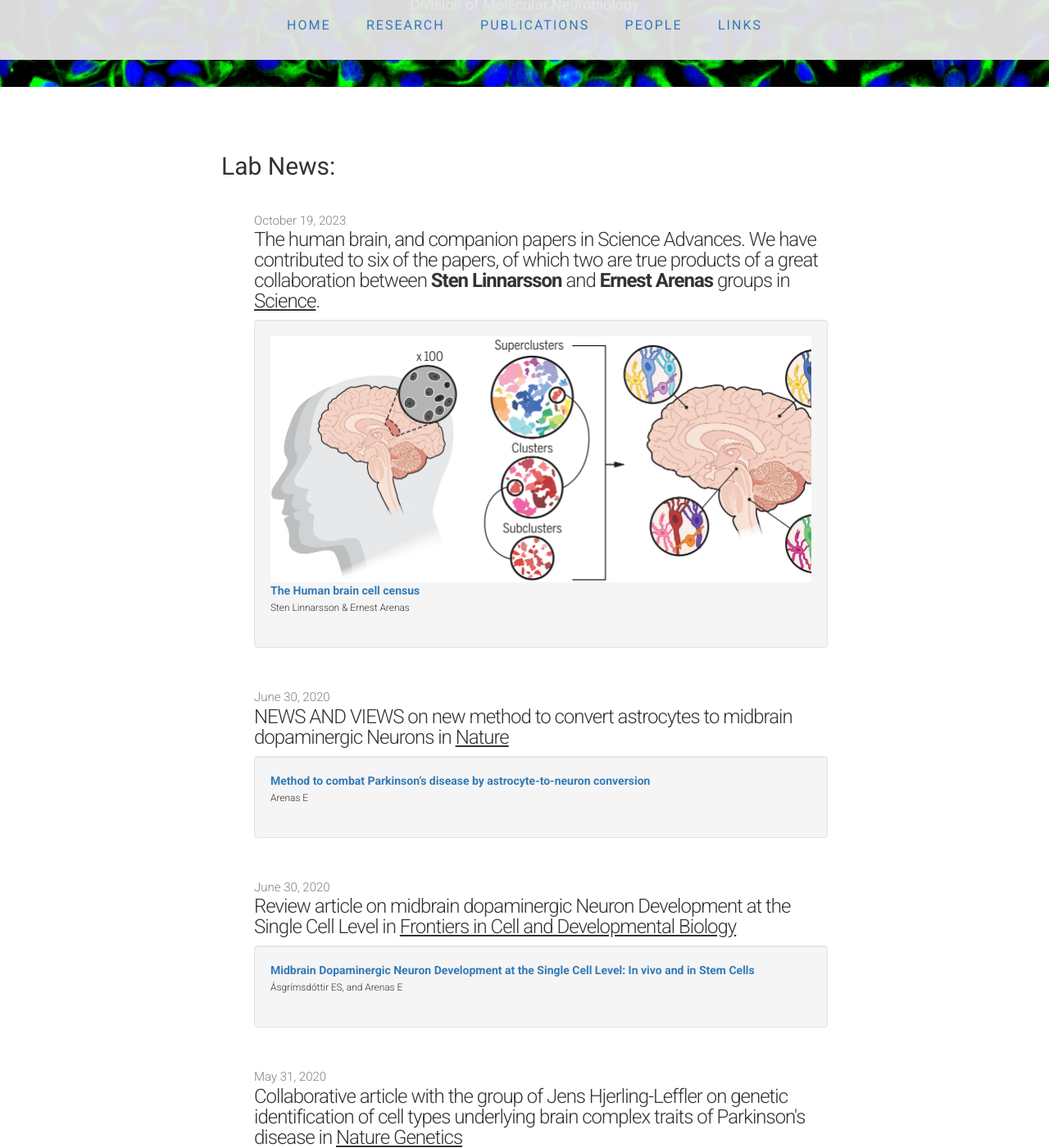
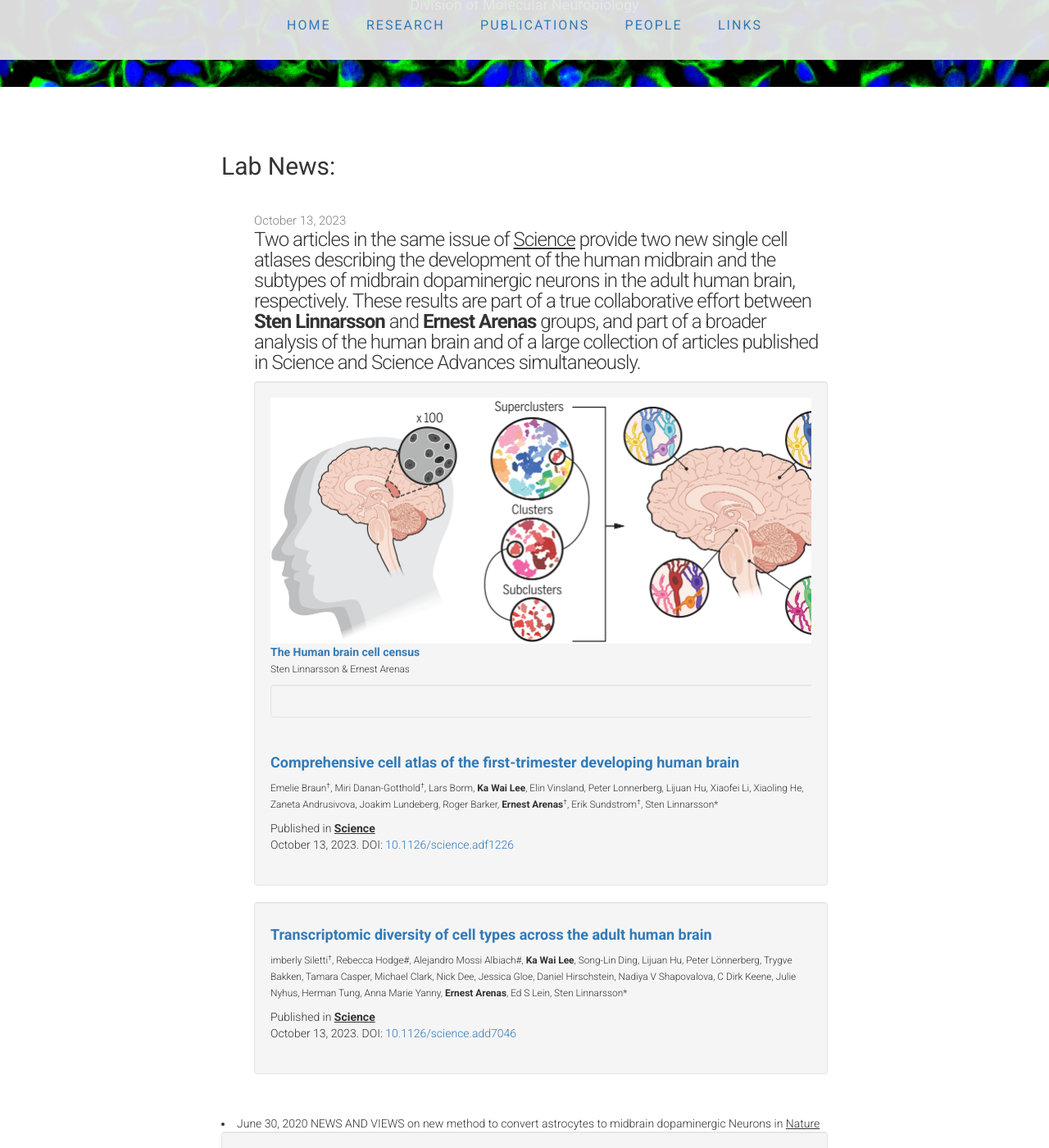
Before and after one commit to ArenasLab/arenaslab.github.io, a Jekyll site: the page index.html, which Jekyll copies as it is, in a window 1280 px wide and 1400 px high, scrolled down 364 px. Shown: the whole window at 82% size. Built offline with Jekyll 4.4.1, drawn with Linux system fonts in a browser that asks for light colours; comment, search, counter and statistics services are not loaded.

Commit message:
Update index.html

```diff
--- a/index.html
+++ b/index.html
@@ -101,8 +101,8 @@
 
 :END TEMPLATE -->
 <li>
-            <span class="post-date">October 19, 2023</span>
-            <span class="post-link">The human brain, and companion papers in Science Advances. We have contributed to six of the papers, of which two are true products of a great collaboration between <b>Sten Linnarsson</b> and <b>Ernest Arenas</b> groups in <u>Science</u>.</span>
+            <span class="post-date">October 13, 2023</span>
+            <span class="post-link">Two articles in the same issue of <u>Science</u> provide two new single cell atlases describing the development of the human midbrain and the subtypes of midbrain dopaminergic neurons in the adult human brain, respectively. These results are part of a true collaborative effort between <b>Sten Linnarsson</b> and <b>Ernest Arenas</b> groups, and part of a broader analysis of the human brain and of a large collection of articles published in Science and Science Advances simultaneously.</span>
           </li>
           <div class="well">
             <li class="media">
@@ -110,6 +110,34 @@
                 <img class="pull-left" style="margin-right:10px;" src="/img/science.add7046-fa.jpg" height="300px";>
                   <strong class="media-heading"><a href="https://www.science.org/toc/science/382/6667">The Human brain cell census</a></strong>
                 <p><small>Sten Linnarsson & Ernest Arenas</small></p>
+
+<div class="well">
+              <li class="media">
+                <div class="media-body">
+                  <h4><b><a href="https://pubmed.ncbi.nlm.nih.gov/37824650/" target="_blank">Comprehensive cell atlas of the first-trimester developing human brain</a></b></h4>
+                  <p></p>
+                  <small>Emelie Braun<sup>&#8224;</sup>, Miri Danan-Gotthold<sup>&#8224;</sup>, Lars Borm, <b>Ka Wai Lee</b>, Elin Vinsland, Peter Lonnerberg, Lijuan Hu, Xiaofei Li, Xiaoling He, Zaneta Andrusivova, Joakim Lundeberg, Roger Barker, <b>Ernest Arenas</b><sup>&#8224;</sup>, Erik Sundstrom<sup>&#8224;</sup>, Sten Linnarsson*</small>
+                  <p></p>
+                  <p>Published in <strong><u>Science</u></strong><br>
+                  October 13, 2023. DOI: <a href="https://doi.org/10.1126/science.adf1226" target="_blank">10.1126/science.adf1226</a></p>
+                </div>
+              </li>
+            </div>
+
+<div class="well">
+              <li class="media">
+                <div class="media-body">
+                  <h4><b><a href="https://pubmed.ncbi.nlm.nih.gov/37824663/" target="_blank">Transcriptomic diversity of cell types across the adult human brain</a></b></h4>
+                  <p></p>
+                  <small>imberly Siletti<sup>&#8224;</sup>, Rebecca Hodge#, Alejandro Mossi Albiach#, <b>Ka Wai Lee</b>, Song-Lin Ding, Lijuan Hu,  Peter Lönnerberg, Trygve Bakken, Tamara Casper, Michael Clark, Nick Dee, Jessica Gloe, Daniel Hirschstein, Nadiya V Shapovalova, C Dirk Keene, Julie Nyhus, Herman Tung, Anna Marie Yanny, <b>Ernest Arenas</b>, Ed S Lein, Sten Linnarsson*</small>
+                  <p></p>
+                  <p>Published in <strong><u>Science</u></strong><br>
+                  October 13, 2023. DOI: <a href="https://doi.org/10.1126/science.add7046" target="_blank">10.1126/science.add7046</a></p>
+                </div>
+              </li>
+            </div>
+
+
               </div>
              </li>
            </div>
```
